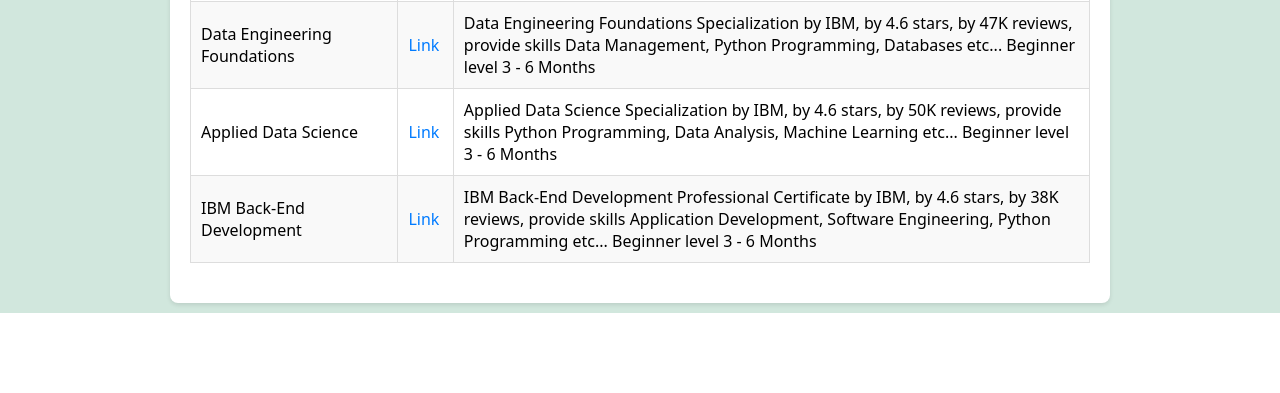
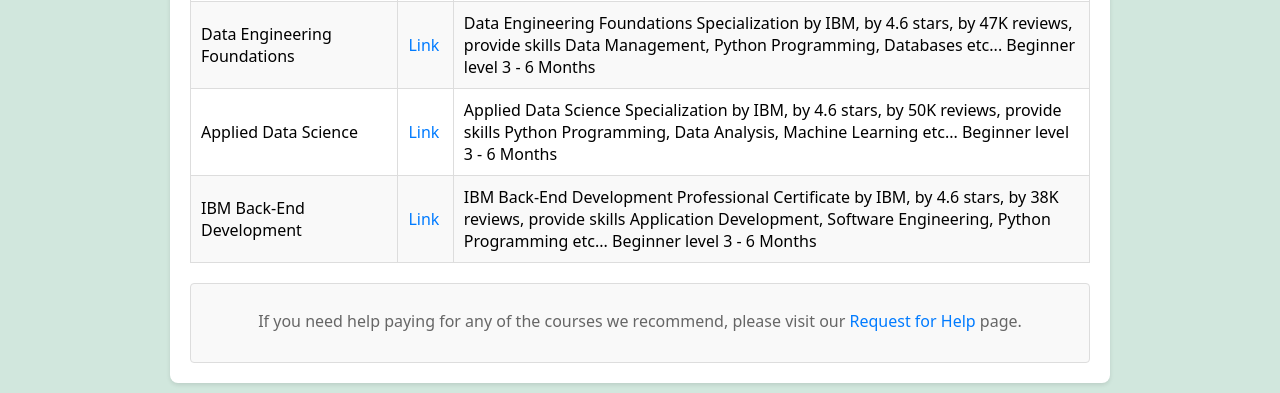
Before and after one commit to TeeMeeLehin/pTestAPI, a Django app: template api/templates/test/recommend.html in a window 1280 px wide. Shown: the part 1726-2119 px from the top of the page. Before the commit the page ends 2039 px from the top, so only its background shows below. Run offline with Django 4.2, Linux system fonts and the light colour scheme; the template is opened without the code that fills it: values that come from a table or form of the project are taken from there, others are empty; data comes from the database, SQL or seed files in the repository; both versions use the stored data as it was after the commit.

Commit message:
added help link to rec page

```diff
--- a/api/static/css/rec.css
+++ b/api/static/css/rec.css
@@ -75,6 +75,15 @@
     text-decoration: underline;
 }
 
+.help-learner {
+    margin-top: 20px;
+    padding: 10px;
+    background-color: #f9f9f9;
+    border: 1px solid #ddd;
+    border-radius: 4px;
+    text-align: center;
+}
+
 footer {
     background-color: #198754;
     color: #fff !important;
--- a/api/templates/test/recommend.html
+++ b/api/templates/test/recommend.html
@@ -34,6 +34,9 @@
             </tbody>
         </table>
         {% endif %}
+        <div class="help-learner">
+            <p>If you need help paying for any of the courses we recommend, please visit our <a href="https://motivar.live/help" target="_blank">Request for Help</a> page.</p>
+        </div>
     </div>
     <footer>
         <p>Copyright © 2024 Motivar</p>
```
Also changed, not shown: db.sqlite3.
